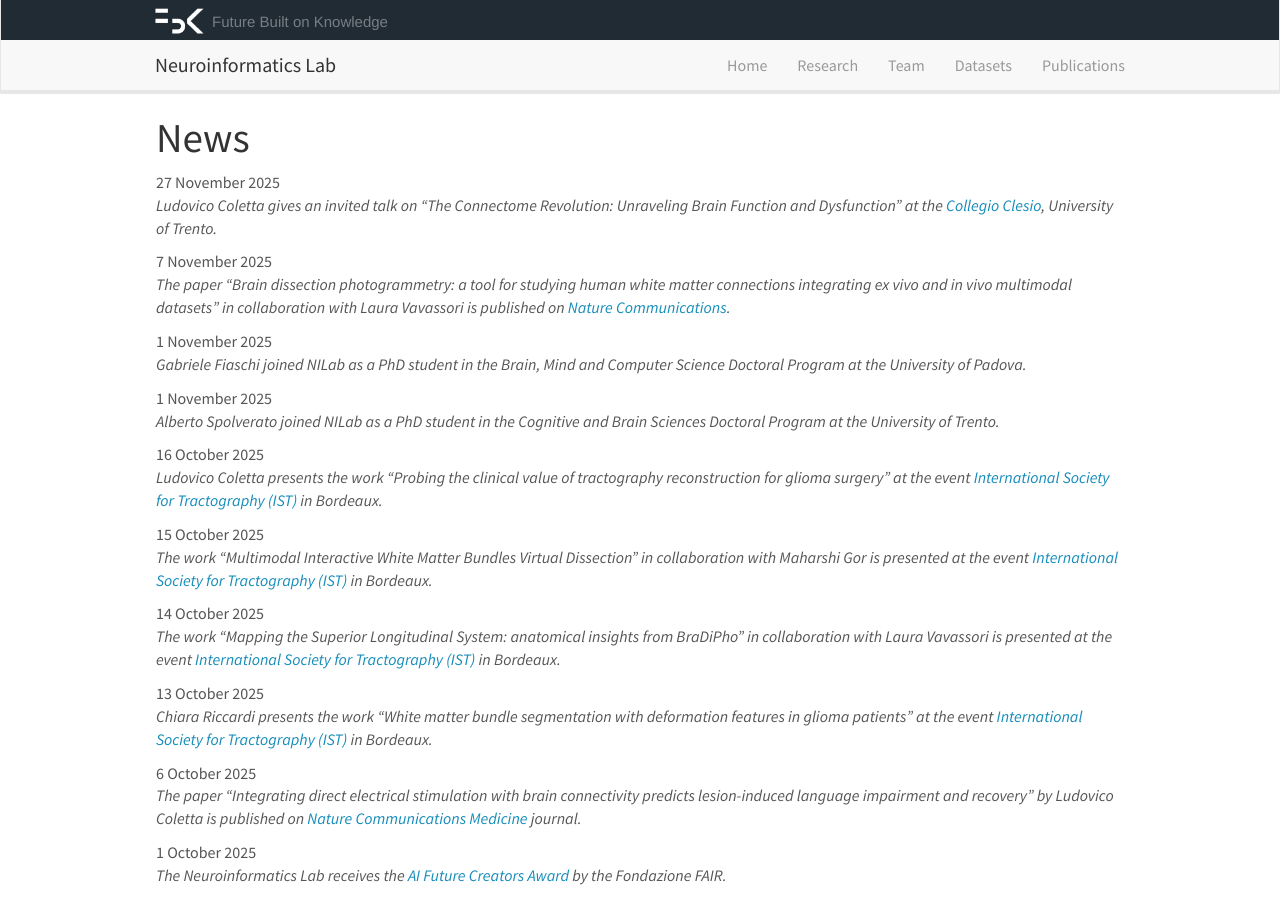
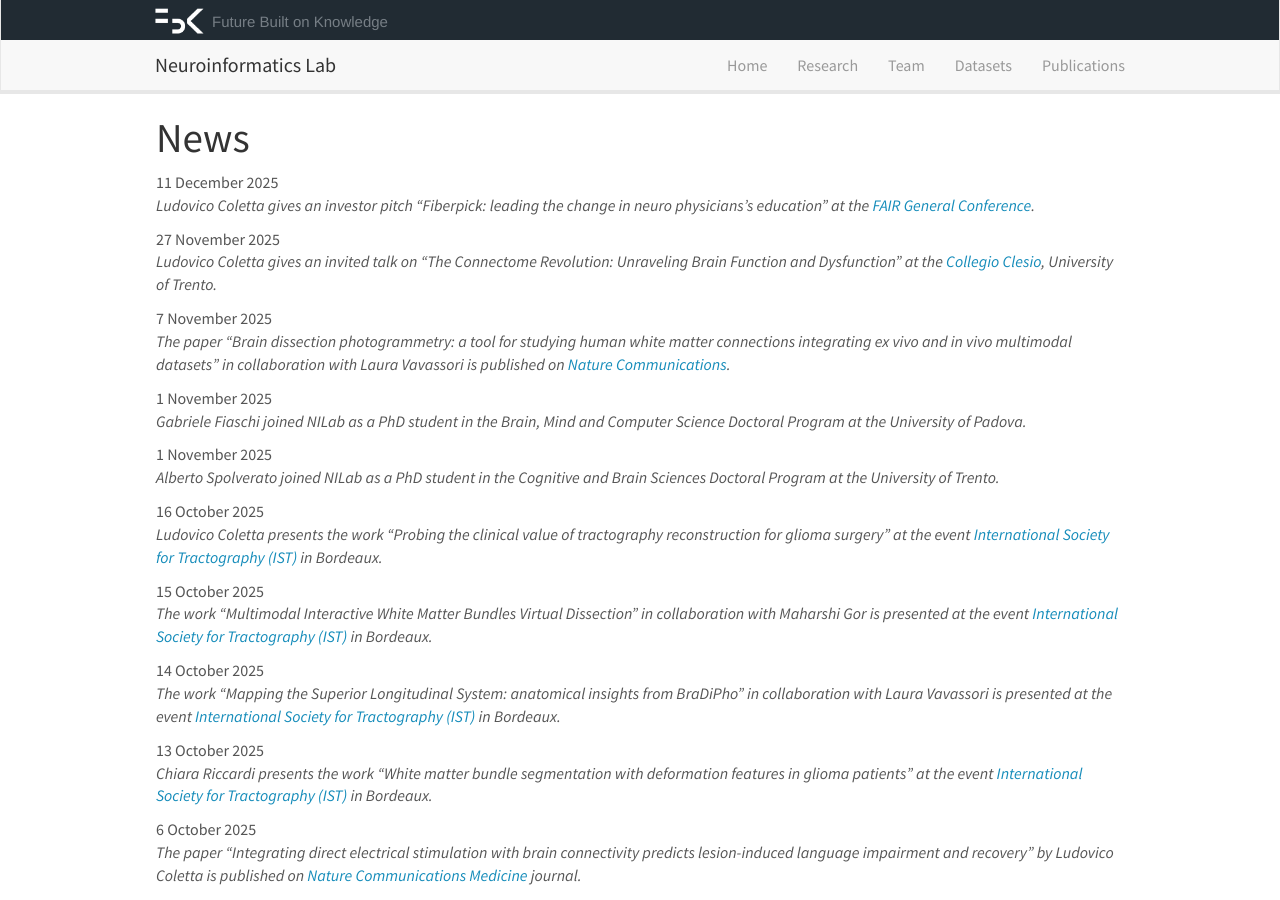
Before and after one commit to FBK-NILab/FBK-NILab.github.io, a Jekyll site: the page built from _pages/allnews.md, in a window 1280 px wide and 900 px high. Built offline with Jekyll 4.4.1, drawn with Linux system fonts in a browser that asks for light colours; nearby versions of some CDN libraries.

Commit message:
Update news.yml

```diff
--- a/_data/news.yml
+++ b/_data/news.yml
@@ -1,3 +1,7 @@
+
+- date: 11 December 2025
+  headline: |
+    Ludovico Coletta gives an investor pitch "Fiberpick: leading the change in neuro physicians's education" at the <a href='https://fondazione-fair.it/general-conference-2025/'>FAIR General Conference</a>.
 
 - date: 27 November 2025
   headline: |
```
